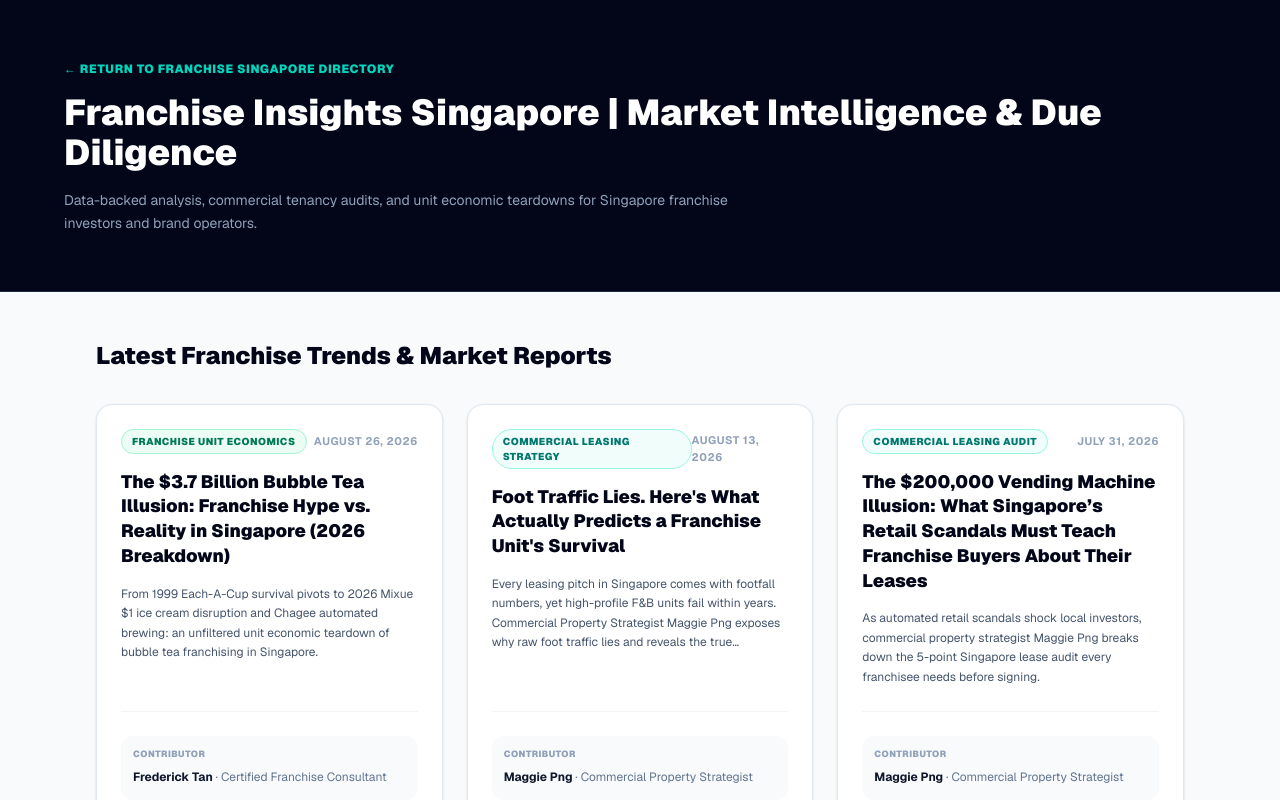
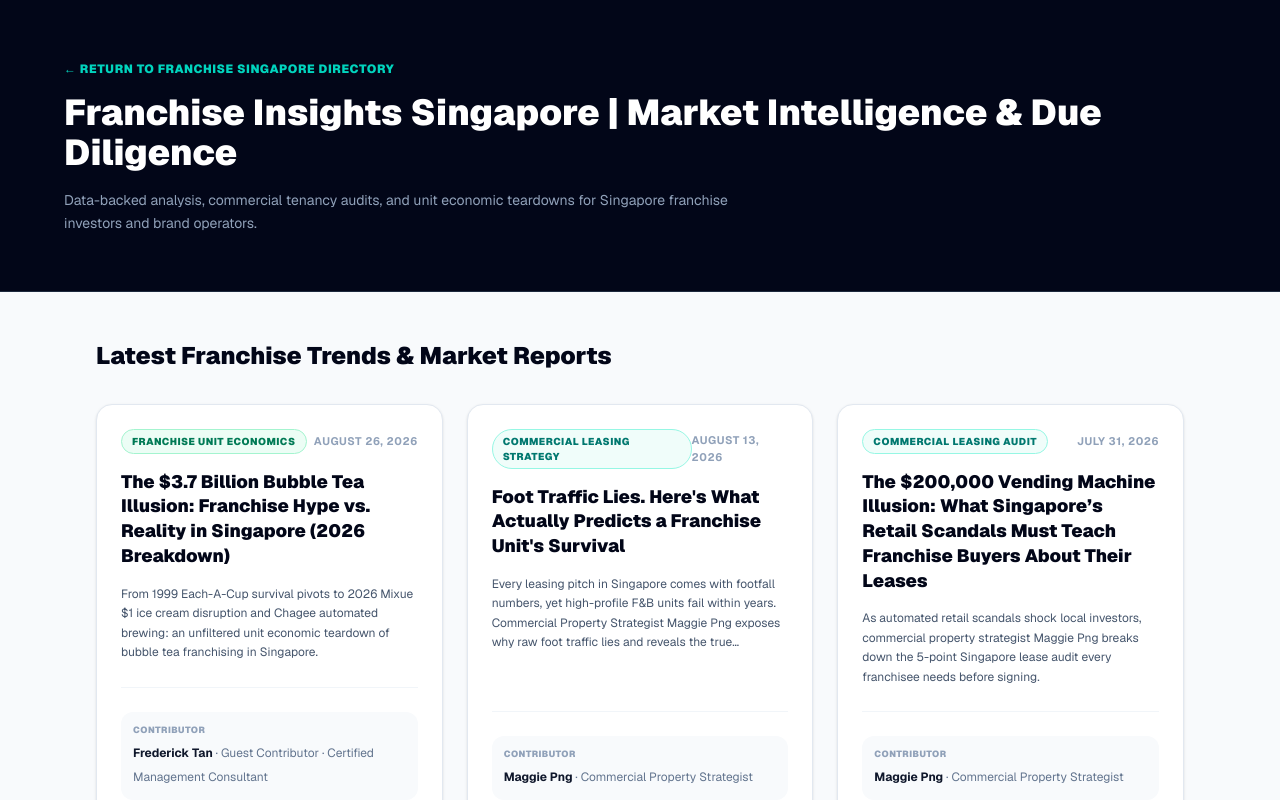
Before and after one commit to ft-synergist/franchise_sg, a Next.js app: page /insights in a window 1280 px wide. Shown: the top 800 px of the page. Built offline with nearby package versions, Linux system fonts and the light colour scheme.

Commit message:
fix(editorial): update frederick tan title to guest contributor and apply exact bio writeup

```diff
--- a/app/author/[slug]/page.tsx
+++ b/app/author/[slug]/page.tsx
@@ -130,8 +130,22 @@ export default async function AuthorProfilePage({ params }: Props) {
 
             {/* Profile Details & Articles */}
             <section className="max-w-4xl mx-auto px-4 sm:px-6 lg:px-8 pt-10 space-y-6">
-                <div className="bg-white border border-slate-200 rounded-2xl p-6 sm:p-8 shadow-sm space-y-3">
-                    <h2 className="text-xs font-black uppercase tracking-wider text-slate-600">About the Analyst</h2>
+                <div className="bg-white border border-slate-200 rounded-2xl p-6 sm:p-8 shadow-sm space-y-4">
+                    <div className="flex items-center justify-between">
+                        <h2 className="text-xs font-black uppercase tracking-wider text-slate-600">
+                            {editor.slug === 'frederick-tan' ? 'About the Contributor' : 'About the Analyst'}
+                        </h2>
+                        {editor.slug === 'frederick-tan' && (
+                            <a
+                                href="https://www.ftsynergist.com/franchise-consultant"
+                                target="_blank"
+                                rel="noopener noreferrer"
+                                className="text-xs font-black text-teal-700 hover:text-teal-800 underline uppercase tracking-wider"
+                            >
+                                FT Synergist Advisory →
+                            </a>
+                        )}
+                    </div>
                     <p className="text-slate-700 text-sm sm:text-base leading-relaxed">{editor.bio}</p>
                 </div>
 
--- a/app/insights/[slug]/page.tsx
+++ b/app/insights/[slug]/page.tsx
@@ -704,7 +704,7 @@ const insightsMap: Record<string, { title: string; description: string; content:
                                         <strong className="text-white font-bold text-sm normal-case group-hover:text-teal-300 transition-colors">
                                             {author?.name || 'Frederick Tan'}
                                         </strong>
-                                        <span className="text-slate-400 font-normal normal-case"> · {author?.role || 'Certified Franchise Consultant, FT Synergist Advisory'}</span>
+                                        <span className="text-slate-400 font-normal normal-case"> · {author?.role || 'Guest Contributor · Certified Management Consultant'}</span>
                                     </div>
                                 </Link>
                                 <div className="sm:ml-auto">
@@ -975,8 +975,11 @@ const insightsMap: Record<string, { title: string; description: string; content:
                                     {author?.initials || 'FT'}
                                 </div>
                                 <div>
-                                    <h3 className="font-bold text-slate-950">{author?.name || 'Frederick Tan'}</h3>
-                                    <p className="text-xs font-semibold text-teal-800">{author?.role || 'Certified Franchise Consultant'}</p>
+                                    <span className="text-[10px] font-black uppercase tracking-wider text-teal-800 bg-teal-100 px-2 py-0.5 rounded">
+                                        About the Contributor
+                                    </span>
+                                    <h3 className="font-bold text-slate-950 mt-1">{author?.name || 'Frederick Tan'}</h3>
+                                    <p className="text-xs font-semibold text-teal-800">{author?.role || 'Guest Contributor · Certified Management Consultant'}</p>
                                     <p className="text-xs text-slate-600 mt-0.5">{author?.bio}</p>
                                 </div>
                             </div>
--- a/app/insights/page.tsx
+++ b/app/insights/page.tsx
@@ -30,7 +30,7 @@ const ARTICLES = [
         categoryColor: 'bg-emerald-50 text-emerald-700 border-emerald-200',
         date: 'August 26, 2026',
         authorName: 'Frederick Tan',
-        authorRole: 'Certified Franchise Consultant',
+        authorRole: 'Guest Contributor · Certified Management Consultant',
         authorSlug: 'frederick-tan',
     },
     {
--- a/lib/editors.ts
+++ b/lib/editors.ts
@@ -30,10 +30,10 @@ export const EDITORS: Record<string, Editor> = {
     'frederick-tan': {
         slug: 'frederick-tan',
         name: 'Frederick Tan',
-        role: 'Certified Franchise Consultant & Strategic Contributor',
-        vertical: 'Franchise System Design & Master Licensing',
-        bio: 'Frederick Tan is a Certified Franchise Consultant and founder of FT Synergist Advisory, an accredited service provider listed on the Singapore GoBusiness IP Grow directory. He advises domestic and international brands on franchise expansion, intellectual property commercialization, and unit economics validation.',
+        role: 'Guest Contributor · Certified Management Consultant',
+        vertical: 'Franchise Expansion & IP Commercialization',
+        bio: 'Frederick Tan is a Certified Management Consultant and founder of FT Synergist, an accredited Intellectual Property service provider listed on the Singapore GoBusiness IP Grow directory. He advises local Singapore and international brands on franchise expansion, intellectual property commercialization, and go to market strategies.',
         initials: 'FT',
-        specialties: ['Franchise System Structuring', 'Master Licensing & Cross-Border Expansion', 'F&B & Retail Unit Economics', 'EnterpriseSG Grant Advisory (EDG/MRA)']
+        specialties: ['Franchise System Design', 'Intellectual Property Commercialization', 'Go-To-Market Strategies', 'Cross-Border Master Licensing']
     }
 };
```
